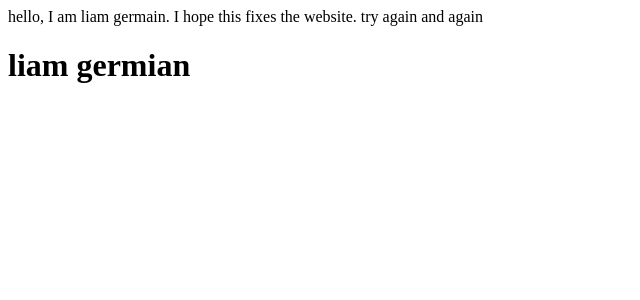
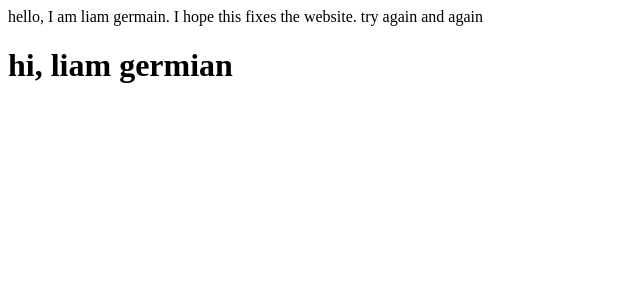
Before and after one commit to liam-germain/liam.bio, a Next.js app in the folder apps/liam.bio/: page / in a window 1280 px wide. Shown: the top 300 px of the page, without its empty margins (0-640 px from the left). Built offline with nearby package versions, Linux system fonts and the light colour scheme.

Commit message:
still fixing deploy

```diff
--- a/apps/liam.bio/app/page.tsx
+++ b/apps/liam.bio/app/page.tsx
@@ -7,7 +7,7 @@ export default function Page() {
     <div>
       hello, I am liam germain. I hope this fixes the website. try again and again
       <h1>
-        liam germian
+        hi, liam germian
       </h1>
     </div>
   );
```
